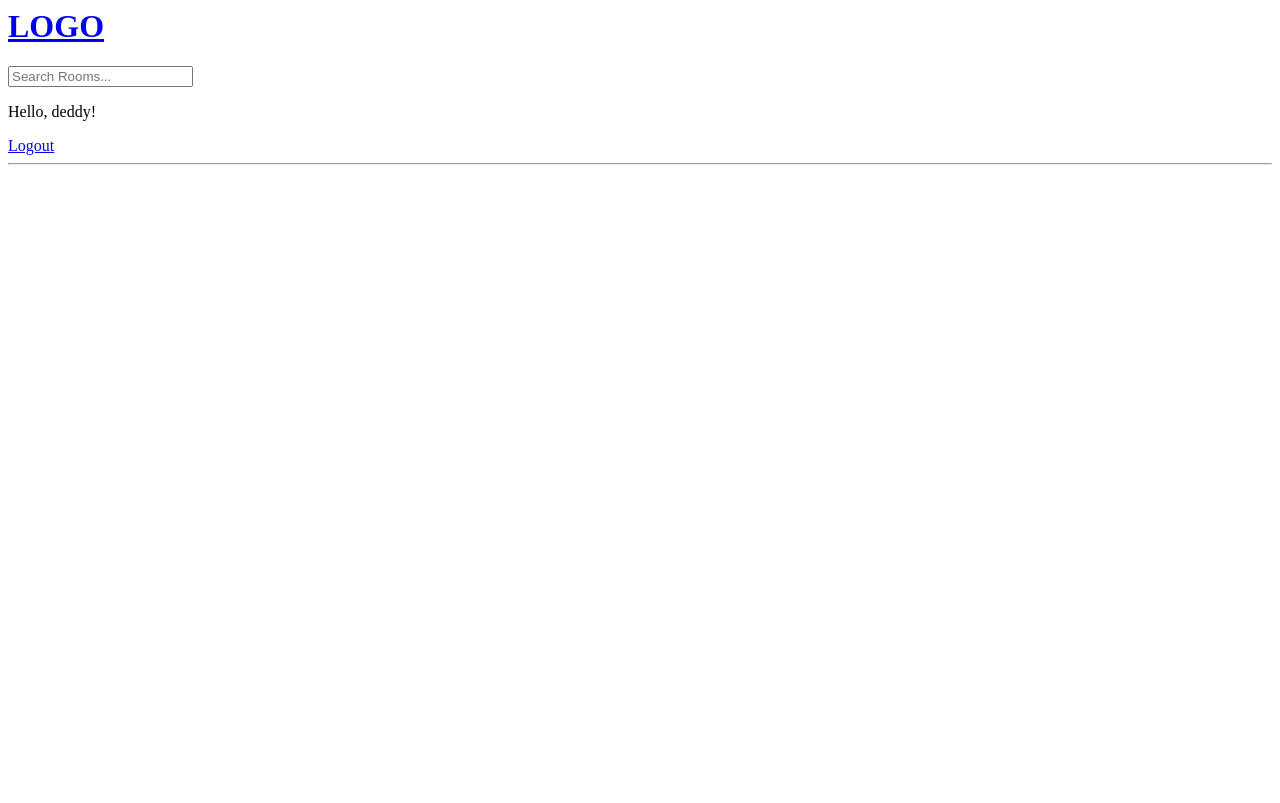
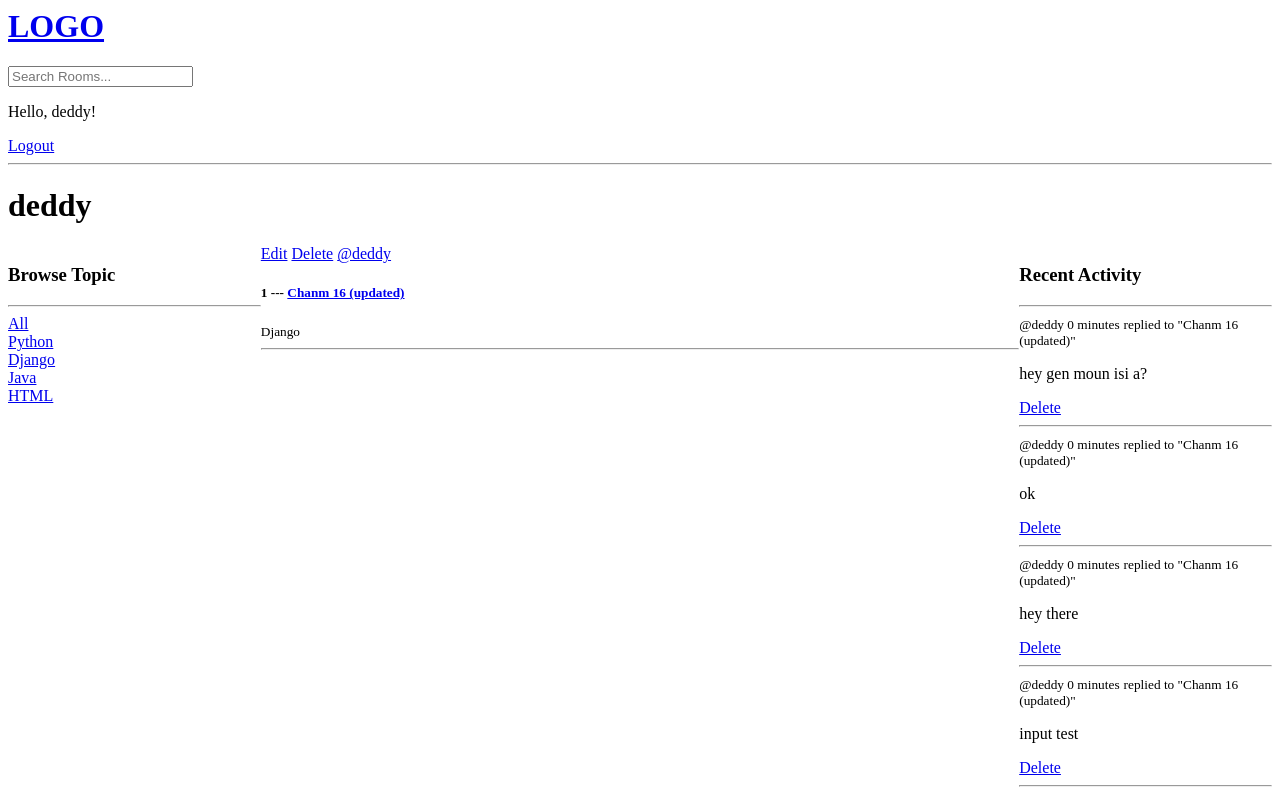
Before and after one commit to deddy77/Moun_project, a Django app: page /profile/1/ in a window 1280 px wide. Before the commit the page ends 165 px from the top, so only its background shows below. Run offline with Django 5.2, Linux system fonts and the light colour scheme; a user stored in the database is signed in; data comes from the database, SQL or seed files in the repository; both versions use the stored data as it was after the commit.

Commit message:
lsetup profile

```diff
--- a/moun/base/templates/base/profile.html
+++ b/moun/base/templates/base/profile.html
@@ -1,8 +1,25 @@
 {% extends 'main.html' %}
-
-{% block content %}
-
-
-
-
-{% endblock content%}
+    {% block content %}
+        <style>
+            .profile-container{
+                display: grid;
+                grid-template-columns: 1fr 3fr 1fr;
+            }
+        </style>
+        <h1>{{user.username}}</h1>
+        <div class="profile-container">
+            {% if request.user.is_authenticated %}
+                <div>
+                    {% include 'base/topics_component.html' %}
+                </div>
+                <div>
+                    {% include 'base/feed_component.html' %}
+                </div>
+                <div>
+                    {% include 'base/activity_component.html' %}
+                </div>
+            {% else %}
+                <small>Log in to see {{user.username}}'s recent activities</small>
+            {% endif %}
+        </div>
+    {% endblock content%}
--- a/moun/base/views.py
+++ b/moun/base/views.py
@@ -105,7 +105,15 @@ def room(request, pk):
 
 def userProfile(request, pk):
     user = User.objects.get(id=pk)
-    context ={'user': user}
+    rooms = user.room_set.all()
+    room_messages = user.message_set.all()
+    topics = Topic.objects.all()
+    context ={
+        'user': user,
+        'rooms': rooms,
+        'room_messages': room_messages,
+        'topics': topics,
+        }
     return render(request, 'base/profile.html', context)
 
 
```
Also changed, not shown: moun/db.sqlite3.
